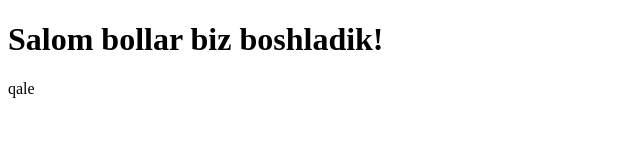
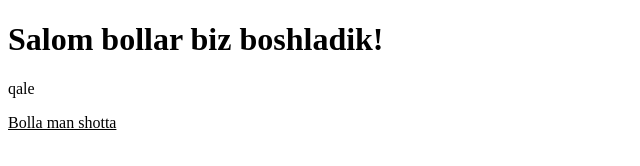
Before and after one commit to iqboljon-0203/Jamoaviy-ishlash, a plain HTML site: page index.html in a window 1280 px wide. Shown: the whole page, without its empty margins (0-640 px from the left). Drawn offline with Linux system fonts and the light colour scheme.

Commit message:
Added jafarbek

```diff
--- a/index.html
+++ b/index.html
@@ -8,5 +8,6 @@
 <body>
     <h1>Salom bollar biz boshladik!</h1>
     <p>qale</p>
+    <u>Bolla man shotta</u>
 </body>
 </html>
```
